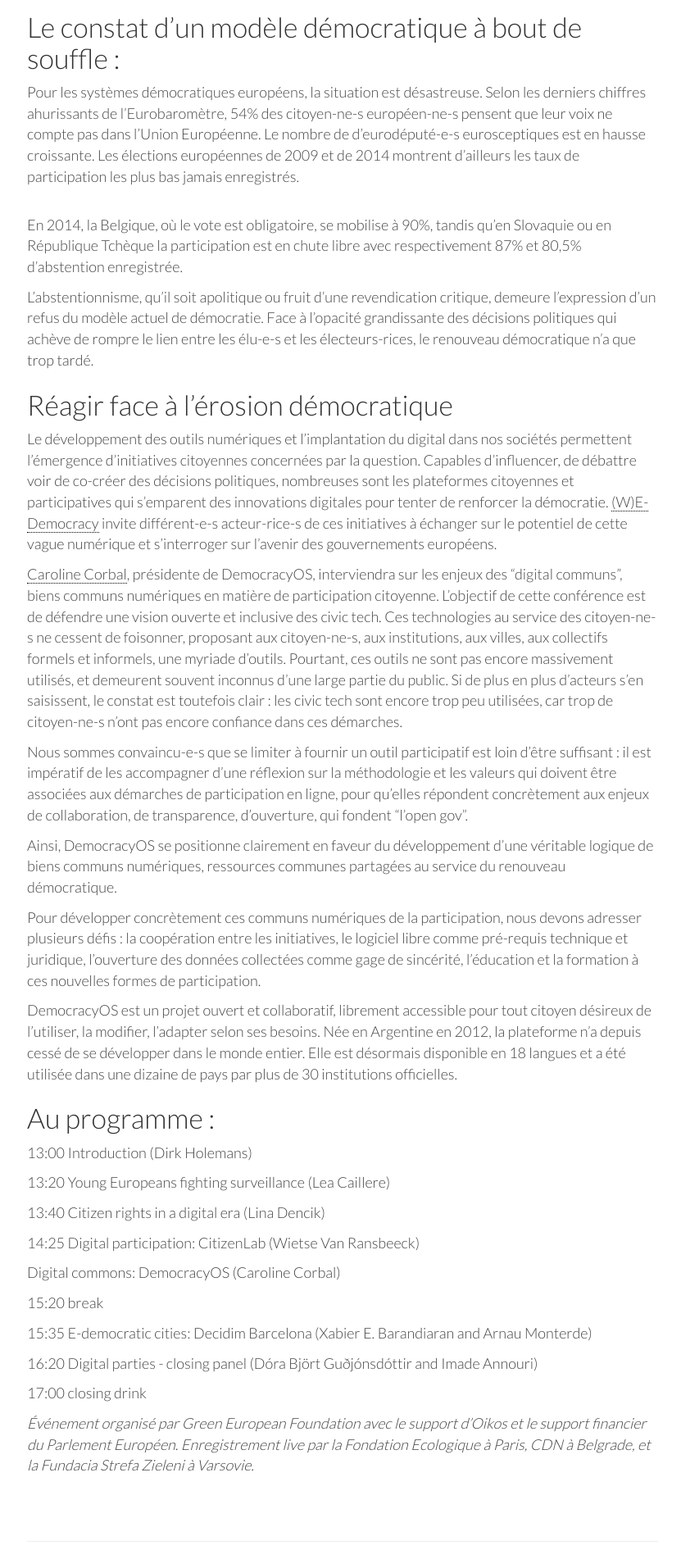
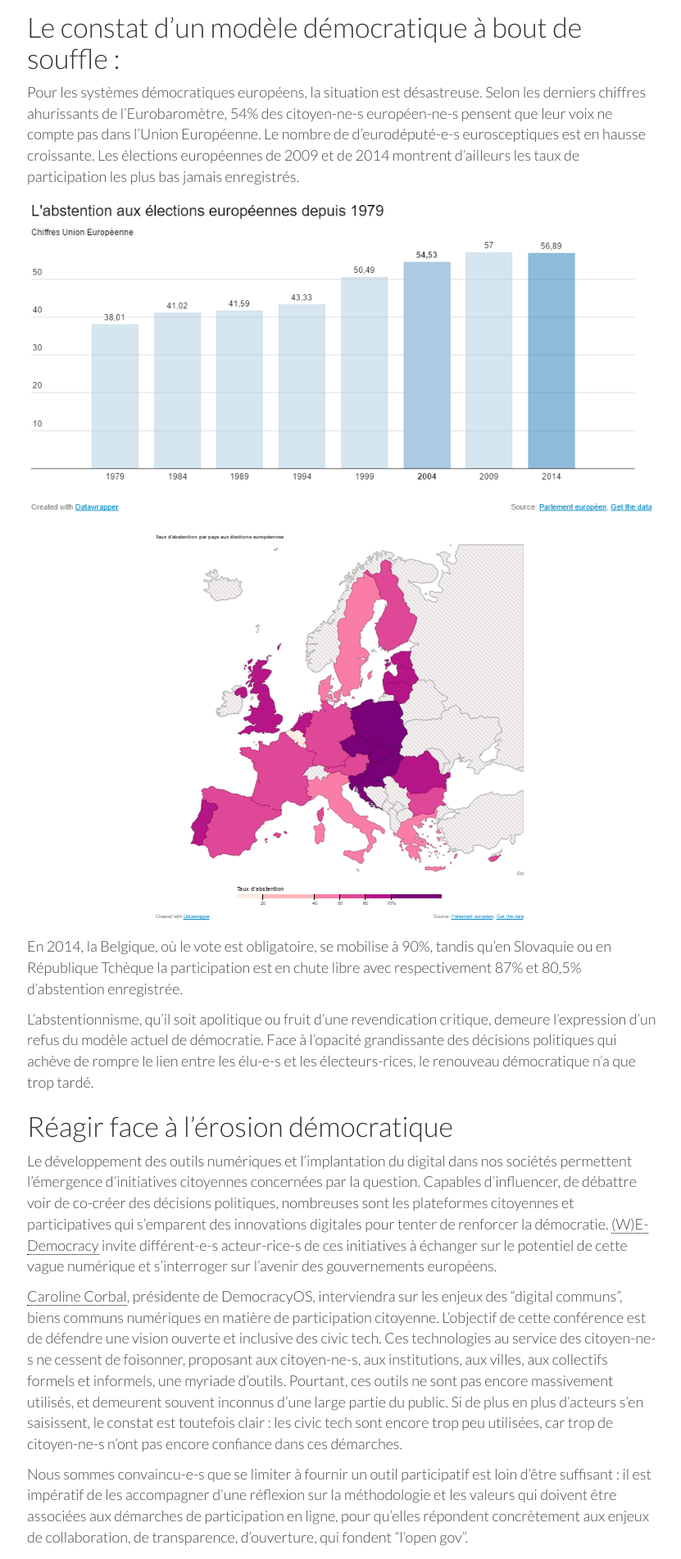
Before and after one commit to democracy-os-fr/democracy-os-fr.github.io, a Jekyll site: the page built from _posts/2017-05-25-w-e-democracy-les-gouvernements-vont-ils-survivre-a-l-ere-digitale.md, in a window 1280 px wide. Shown: the part 1166-3068 px from the top of the page at 82% size, without its empty margins (222-1053 px from the left). Built offline with Jekyll 4.4.1, drawn with Linux system fonts in a browser that asks for light colours; nearby versions of some CDN libraries; comment, search, counter and statistics services are not loaded.

Commit message:
image url fix

```diff
--- a/_posts/2017-05-25-w-e-democracy-les-gouvernements-vont-ils-survivre-a-l-ere-digitale.md
+++ b/_posts/2017-05-25-w-e-democracy-les-gouvernements-vont-ils-survivre-a-l-ere-digitale.md
@@ -21,9 +21,9 @@
 
 Pour les systèmes démocratiques européens, la situation est désastreuse. Selon les derniers chiffres ahurissants de l’Eurobaromètre, 54% des citoyen-ne-s européen-ne-s pensent que leur voix ne compte pas dans l’Union Européenne. Le nombre de d’eurodéputé-e-s eurosceptiques est en hausse croissante. Les élections européennes de 2009 et de 2014 montrent d’ailleurs les taux de participation les plus bas jamais enregistrés.
 
-![](img/medias/abtention%20ElectEU%20by%20EU.PNG)
+![](/img/medias/abtention%20ElectEU%20by%20EU.PNG)
 
-![](img/medias/Barometter.png)
+![](/img/medias/Barometter.png)
 
 En 2014, la Belgique, où le vote est obligatoire, se mobilise à 90%, tandis qu’en Slovaquie ou en République Tchèque la participation est en chute libre avec respectivement 87% et 80,5% d’abstention enregistrée.
 
```
Also changed, not shown: _posts/2017-05-18-open-by-design.md (+1 -1 lines), img/medias/visu-open-by-design.png (renamed from img/medias/visu open by design.png), 1 other file.
